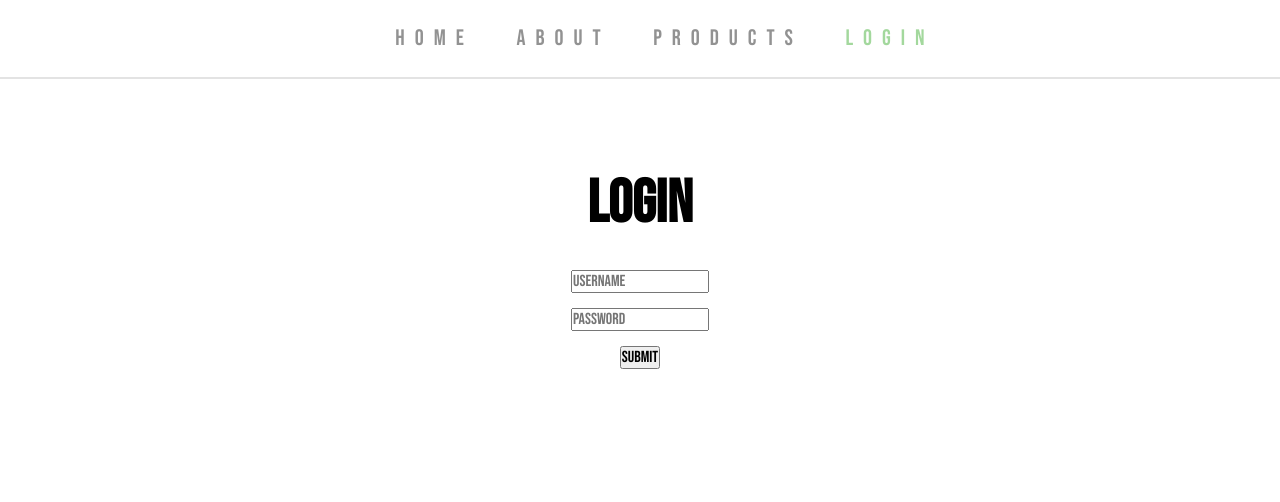
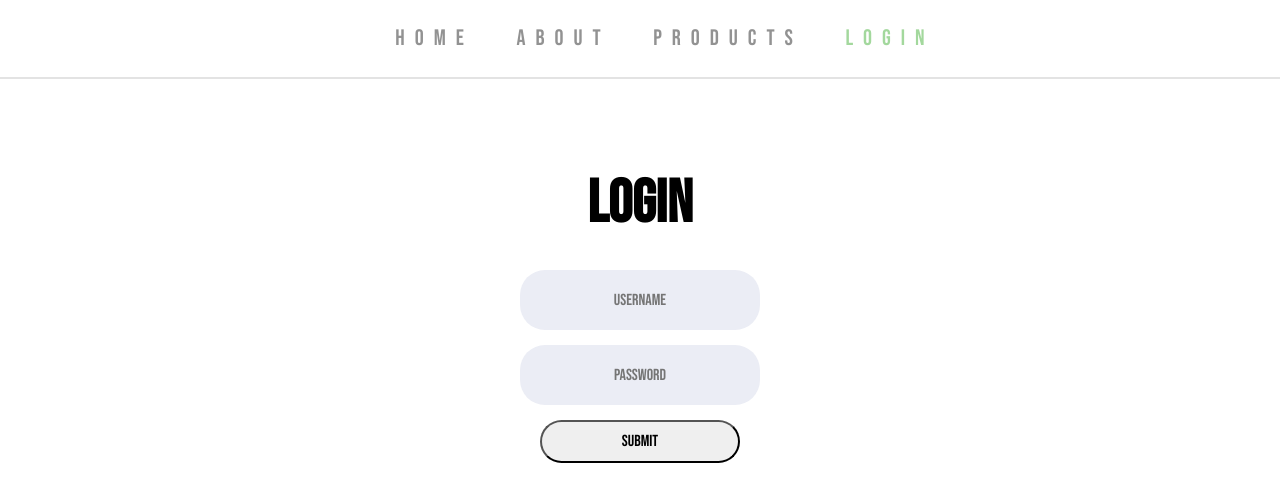
Before and after one commit to Meraki-Arcana/Simple-Multi-Page-Web-Design, a plain HTML site: page login.html in a window 1280 px wide. Drawn offline with Linux system fonts and the light colour scheme; a web font is replaced by a local one.

Commit message:
Update styles.css

```diff
--- a/styles.css
+++ b/styles.css
@@ -121,6 +121,22 @@ input {
   margin: 0 auto;
   margin-bottom: 15px;
   font: inherit;
+      border-radius:25px;
+}
+
+input[type="text"], input[type="password"] {
+    padding: 5px 20px;
+    width:200px;
+    height:50px;
+    border:none;
+    background-color: #ebedf5;
+    text-align: center;
+}
+
+input[type="submit"] {
+    width:200px;
+    padding:10px;
+
 }
 
 p {
```
